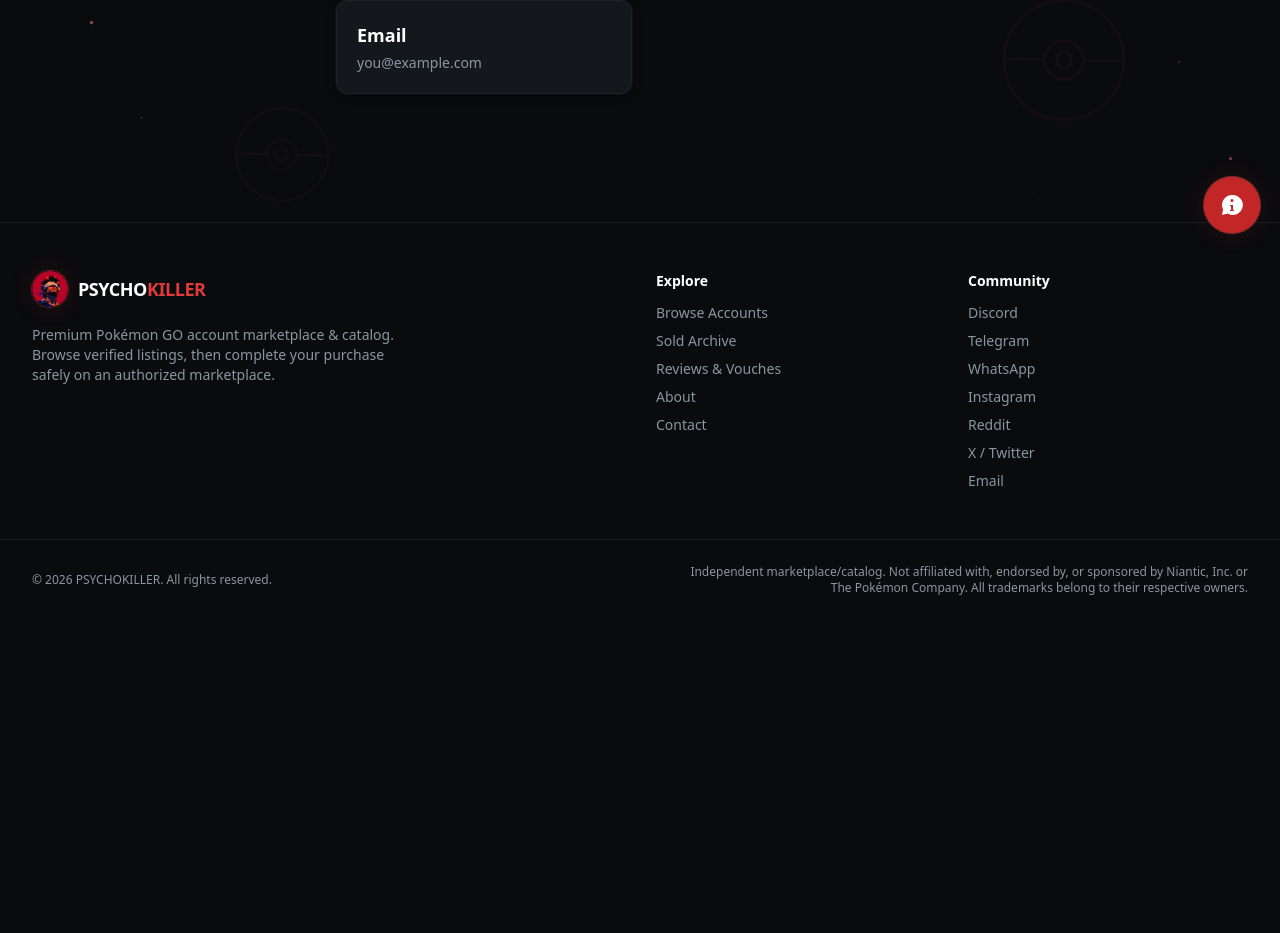
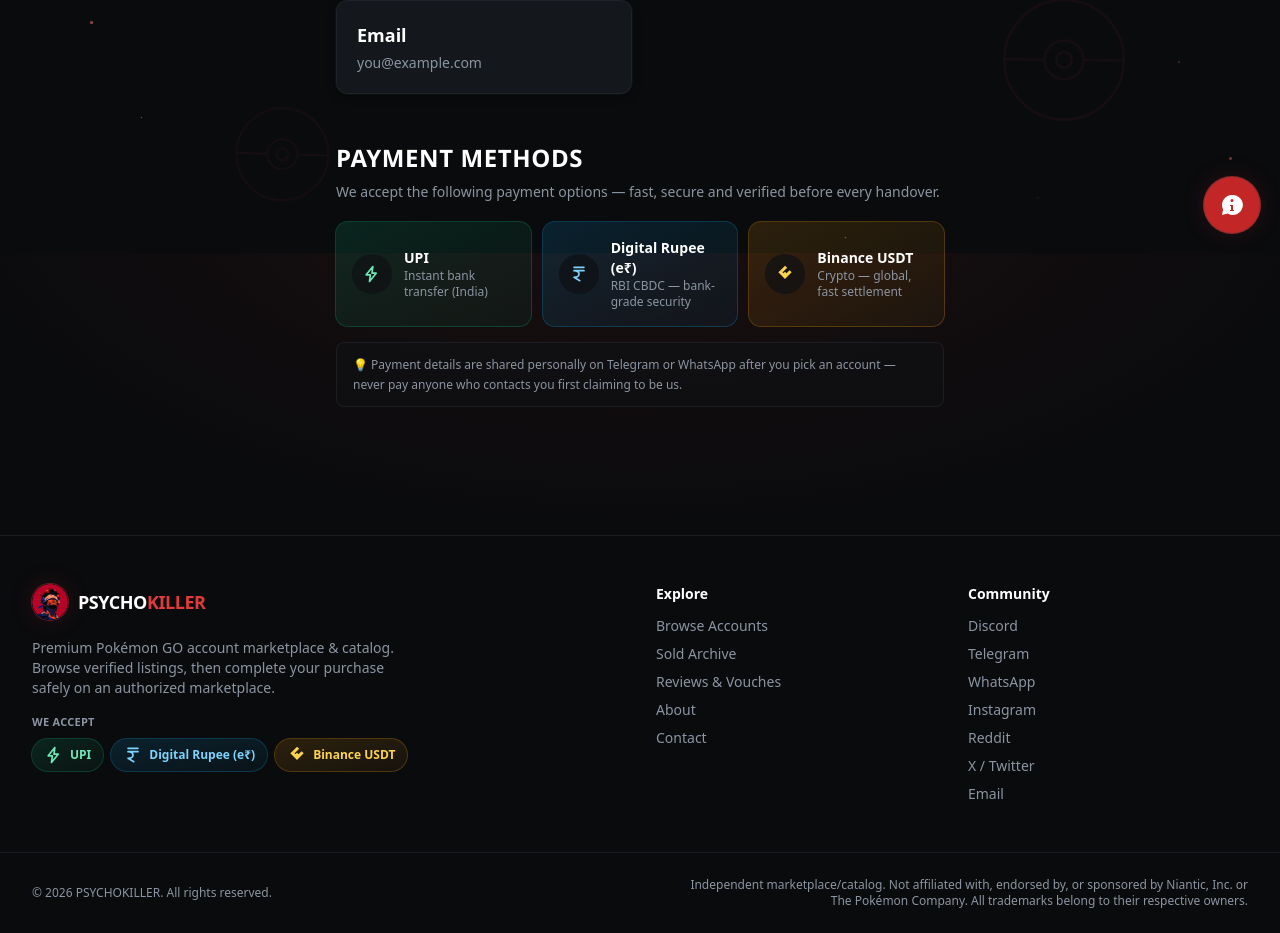
Before and after one commit to Gammaboy8/psychokiller, a Next.js app: page /contact in a window 1280 px wide. Shown: the part 547-1480 px from the top of the page. Before the commit the page ends 1167 px from the top, so only its background shows below. Built offline with nearby package versions, Linux system fonts and the light colour scheme; no server answers.

Commit message:
feat: payment methods (UPI, Digital Rupee e-rupee, Binance USDT) on contact, detail, footer + FAQ

```diff
--- a/src/app/about/page.tsx
+++ b/src/app/about/page.tsx
@@ -17,7 +17,7 @@
   },
   {
     q: 'What payment methods are accepted?',
-    a: 'Payments are handled entirely by the marketplace where the listing is hosted. Supported methods vary by platform but usually include major cards, PayPal, and popular local options. We never collect card or payment details on this website.',
+    a: 'We accept UPI (instant bank transfer, India), Digital Rupee (e₹ — RBI\'s official CBDC) and Binance USDT (crypto, worldwide). Marketplace listings additionally support the payment options of that platform (cards, PayPal, etc.). Payment details are always shared personally on Telegram/WhatsApp — this website never collects payment information.',
   },
   {
     q: 'Do you store account passwords or personal data?',
--- a/src/app/accounts/[slug]/page.tsx
+++ b/src/app/accounts/[slug]/page.tsx
@@ -13,6 +13,7 @@
 import { ViewTracker } from '@/components/ViewTracker';
 import { RarityBadges } from '@/components/RarityBadge';
 import { CountUp } from '@/components/CountUp';
+import { PaymentMethods } from '@/components/PaymentMethods';
 
 export const revalidate = 30;
 
@@ -192,6 +193,15 @@
                 No marketplace link yet — contact us for availability.
               </p>
             )}
+
+            {acc.status !== 'sold' && (
+              <div className="mt-5 border-t border-ink-700/60 pt-4">
+                <p className="mb-2 text-[11px] font-semibold uppercase tracking-wide text-muted">
+                  We accept
+                </p>
+                <PaymentMethods compact />
+              </div>
+            )}
           </div>
 
           <div className="card p-5">
--- a/src/app/contact/page.tsx
+++ b/src/app/contact/page.tsx
@@ -1,5 +1,6 @@
 import type { Metadata } from 'next';
 import { DISCORD_URL, TELEGRAM_URL, TWITTER_URL, WHATSAPP_URL, INSTAGRAM_URL, REDDIT_URL, CONTACT_EMAIL } from '@/lib/env';
+import { PaymentMethods } from '@/components/PaymentMethods';
 
 export const metadata: Metadata = {
   title: 'Contact',
@@ -47,6 +48,22 @@
           </p>
         )}
       </div>
+
+      <div className="mt-12">
+        <h2 className="font-display text-2xl font-bold uppercase tracking-wide text-white">
+          Payment Methods
+        </h2>
+        <p className="mt-2 text-sm text-muted">
+          We accept the following payment options — fast, secure and verified before every handover.
+        </p>
+        <div className="mt-5">
+          <PaymentMethods />
+        </div>
+        <p className="mt-4 rounded-lg border border-ink-700/60 bg-ink-900/60 px-4 py-3 text-xs leading-relaxed text-muted">
+          💡 Payment details are shared personally on Telegram or WhatsApp after you pick an
+          account — never pay anyone who contacts you first claiming to be us.
+        </p>
+      </div>
     </div>
   );
 }
--- a/src/components/Footer.tsx
+++ b/src/components/Footer.tsx
@@ -1,5 +1,6 @@
 import Link from 'next/link';
 import { Logo } from './Brand';
+import { PaymentMethods } from './PaymentMethods';
 import { DISCORD_URL, TELEGRAM_URL, TWITTER_URL, WHATSAPP_URL, INSTAGRAM_URL, REDDIT_URL, CONTACT_EMAIL } from '@/lib/env';
 
 export function Footer() {
@@ -13,6 +14,10 @@
             Premium Pokémon GO account marketplace &amp; catalog. Browse verified
             listings, then complete your purchase safely on an authorized marketplace.
           </p>
+          <div className="mt-4">
+            <p className="mb-2 text-[11px] font-semibold uppercase tracking-wide text-muted">We accept</p>
+            <PaymentMethods compact />
+          </div>
         </div>
 
         <div>
--- /dev/null
+++ b/src/components/PaymentMethods.tsx
@@ -0,0 +1,70 @@
+// Payment methods strip — clean pill cards with icons (original SVG, no brand assets).
+const METHODS = [
+  {
+    name: 'UPI',
+    hint: 'Instant bank transfer (India)',
+    accent: 'from-emerald-500/15 to-emerald-500/5 text-emerald-300 ring-emerald-500/30',
+    icon: (
+      <svg viewBox="0 0 24 24" className="h-5 w-5" fill="none" stroke="currentColor" strokeWidth="2" aria-hidden>
+        <path d="M13 3L5 13h5l-1 8 8-10h-5l1-8z" strokeLinejoin="round" />
+      </svg>
+    ),
+  },
+  {
+    name: 'Digital Rupee (e₹)',
+    hint: 'RBI CBDC — bank-grade security',
+    accent: 'from-sky-500/15 to-sky-500/5 text-sky-300 ring-sky-500/30',
+    icon: (
+      <svg viewBox="0 0 24 24" className="h-5 w-5" fill="none" stroke="currentColor" strokeWidth="2" aria-hidden>
+        <path d="M6 4h12M6 8h12M6 8c4 0 6 1.5 6 4s-2 4-6 4l7 4" strokeLinecap="round" strokeLinejoin="round" />
+      </svg>
+    ),
+  },
+  {
+    name: 'Binance USDT',
+    hint: 'Crypto — global, fast settlement',
+    accent: 'from-amber-500/15 to-amber-500/5 text-amber-300 ring-amber-500/30',
+    icon: (
+      <svg viewBox="0 0 24 24" className="h-5 w-5" fill="currentColor" aria-hidden>
+        <path d="M12 2l2.6 2.6L9.2 10 6.6 7.4 12 2zm5.4 5.4L20 10l-8 8-8-8 2.6-2.6L12 12.8l5.4-5.4zM12 9.2L14.8 12 12 14.8 9.2 12 12 9.2z" />
+      </svg>
+    ),
+  },
+];
+
+export function PaymentMethods({ compact = false }: { compact?: boolean }) {
+  if (compact) {
+    return (
+      <div className="flex flex-wrap items-center gap-2">
+        {METHODS.map((m) => (
+          <span
+            key={m.name}
+            className={`inline-flex items-center gap-1.5 rounded-full bg-gradient-to-br px-3 py-1.5 text-xs font-semibold ring-1 ${m.accent}`}
+          >
+            {m.icon}
+            {m.name}
+          </span>
+        ))}
+      </div>
+    );
+  }
+
+  return (
+    <div className="grid gap-3 sm:grid-cols-3">
+      {METHODS.map((m) => (
+        <div
+          key={m.name}
+          className={`flex items-center gap-3 rounded-xl bg-gradient-to-br p-4 ring-1 ${m.accent}`}
+        >
+          <span className="flex h-10 w-10 shrink-0 items-center justify-center rounded-full bg-ink-900/70">
+            {m.icon}
+          </span>
+          <div>
+            <div className="text-sm font-bold text-white">{m.name}</div>
+            <div className="text-xs text-muted">{m.hint}</div>
+          </div>
+        </div>
+      ))}
+    </div>
+  );
+}
```
